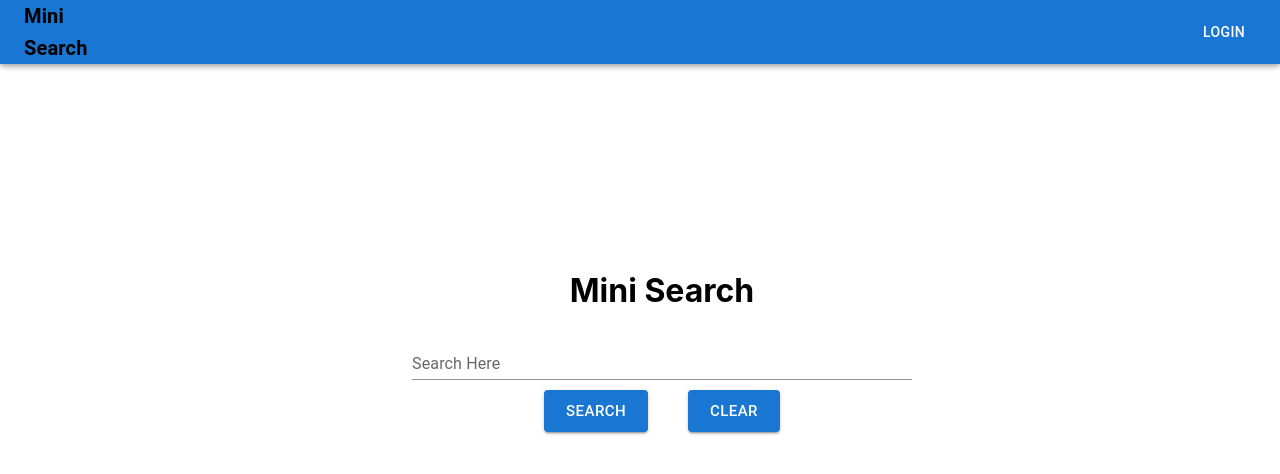
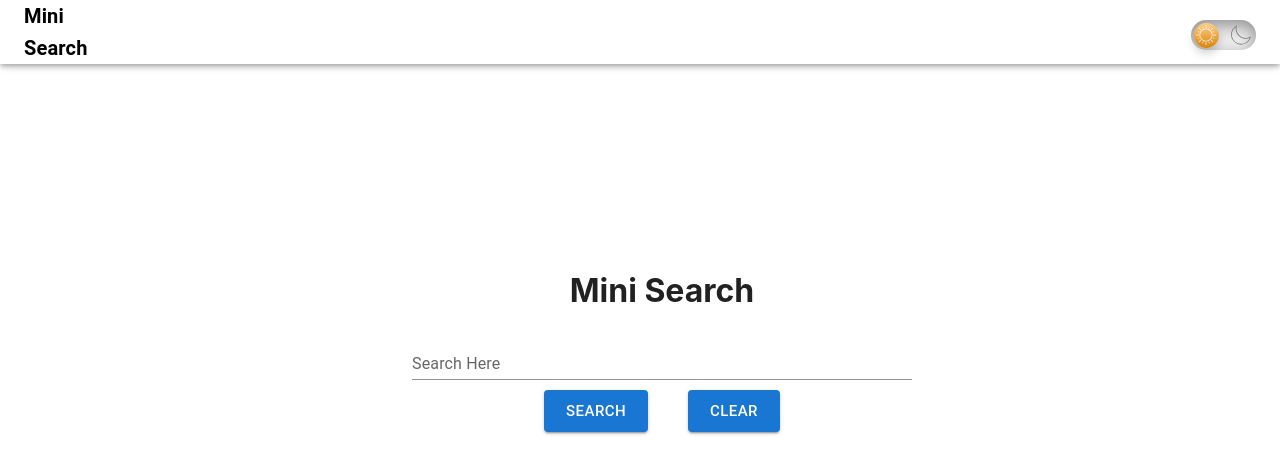
Before and after one commit to elisaia55/Mini-Search, a React (Create React App) app in the folder mini-search-takehome/: page / in a window 1280 px wide. Shown: the top 474 px of the page. Built offline with nearby package versions, Linux system fonts and the light colour scheme; no server answers; the HTML template or start-up script is replaced by a standard one.

Commit message:
added Dark Mode feature

```diff
--- a/mini-search-takehome/src/App.css
+++ b/mini-search-takehome/src/App.css
@@ -14,18 +14,18 @@
 }
 
 .App-header {
-  background-color: #282c34;
+  background-color: var(--body_background);
   min-height: 100vh;
   display: flex;
   flex-direction: column;
   align-items: center;
   justify-content: center;
   font-size: calc(10px + 2vmin);
-  color: white;
+  color: var(--body_color);
 }
 
 .App-link {
-  color: #61dafb;
+  color: var(--link_color);
 }
 
 @keyframes App-logo-spin {
--- a/mini-search-takehome/src/App.js
+++ b/mini-search-takehome/src/App.js
@@ -4,6 +4,8 @@ import {BrowserRouter, Route, Routes} from 'react-router-dom'
 
 import UniversalSearch from './Components/UniversalSearch';
 import ButtonAppBar from './Components/NavigationBar';
+
+
 
 function App() {
   return (
--- a/mini-search-takehome/src/Components/NavigationBar/NavigationBar.css
+++ b/mini-search-takehome/src/Components/NavigationBar/NavigationBar.css
@@ -1,3 +1,9 @@
+.top-nav {
+    background-color: var(--body_background) !important;
+}
+
+/* Back to Top Button styling */
+
 .scroll-to-top {
 
     border: none;
@@ -5,6 +11,7 @@
     font-weight: 600;
     font-size: 14px;
     margin: auto;
+    color: var(--main_font_color);
 }
 
 .scroll-to-top:hover{
@@ -21,3 +28,70 @@
     width: 100%;
     display: flex;
 }
+
+
+/* Dark Mode styling */
+
+.dark_mode_label {
+    width: 65px;
+    height: 30px;
+    position: relative;
+    display: block;
+    background: #ebebeb;
+    border-radius: 200px;
+    box-shadow: inset 0px 5px 15px rgba(0, 0, 0, 0.4),
+        inset 0px -5px 15px rgba(255, 255, 255, 0.4);
+    cursor: pointer;
+    transition: 0.3s;
+}
+.dark_mode_label:after {
+    content: "";
+    width: 25px;
+    height: 25px;
+    position: absolute;
+    top: 3px;
+    left: 3px;
+    background: linear-gradient(180deg, #ffcc89, #d8860b);
+    border-radius: 180px;
+    box-shadow: 0px 5px 10px rgba(0, 0, 0, 0.2);
+    transition: 0.3s;
+}
+.dark_mode_input {
+    width: 0;
+    height: 0;
+    visibility: hidden;
+}
+.dark_mode_input:checked + .dark_mode_label {
+    background: #242424;
+}
+.dark_mode_input:checked + .dark_mode_label:after {
+    left: 62px;
+    transform: translateX(-100%);
+    background: linear-gradient(180deg, #777, #3a3a3a);
+}
+.dark_mode_label:active:after {
+    width: 30px;
+}
+
+.dark_mode_label svg {
+    position: absolute;
+    width: 20px;
+    top: 5px;
+    z-index: 100;
+}
+.dark_mode_label svg.sun {
+    left: 5px;
+    fill: #fff;
+    transition: 0.3s;
+}
+.dark_mode_label svg.moon {
+    left: 40px;
+    fill: #7e7e7e;
+    transition: 0.3s;
+}
+.dark_mode_input:checked + .dark_mode_label svg.sun {
+    fill: #7e7e7e;
+}
+.dark_mode_input:checked + .dark_mode_label svg.moon {
+    fill: #fff;
+}
--- a/mini-search-takehome/src/Components/NavigationBar/index.js
+++ b/mini-search-takehome/src/Components/NavigationBar/index.js
@@ -8,9 +8,37 @@ import IconButton from '@mui/material/IconButton';
 import MenuIcon from '@mui/icons-material/Menu';
 import { useState, useEffect } from 'react';
 import "./NavigationBar.css"
+import { ReactComponent as Sun } from '../../Images/Sun.svg';
+import { ReactComponent as Moon} from '../../Images/Moon.svg'
 
 export default function ButtonAppBar() {
     const [isVisible, setIsVisible] = useState(false)
+
+
+
+    const setDarkMode = () => {
+      document.querySelector("body").setAttribute('data-theme', 'dark');
+      localStorage.setItem('colorSelected', "dark")
+    }
+
+    const setLightMode = () => {
+      document.querySelector("body").setAttribute('data-theme', 'light');
+      localStorage.setItem('colorSelected', "light")
+
+    }
+
+    const colorSelected = localStorage.getItem('colorSelected')
+
+    if (colorSelected === "dark") {
+      setDarkMode()
+    }
+
+const toggleTheme = (e) => {
+  if (e.target.checked) setDarkMode()
+  else setLightMode()
+}
+
+
 
     const showButton = () => {
         if (window.pageYOffset > 300) {
@@ -41,7 +69,7 @@ export default function ButtonAppBar() {
     <Box sx={{ flexGrow: 1 }}>
         <div className='app-bar-header'>
 
-      <AppBar position="fixed" >
+      <AppBar position="fixed" className='top-nav' >
         <Toolbar>
 
           <div className='nav-container'>
@@ -56,7 +84,19 @@ export default function ButtonAppBar() {
               )}
               </div>
 
-          <Button color="inherit">Login</Button>
+              <div className='dark_mode'>
+            <input
+                className='dark_mode_input'
+                type='checkbox'
+                id='darkmode-toggle'
+                onChange={toggleTheme}
+                defaultChecked={colorSelected === "dark"}
+            />
+            <label className='dark_mode_label' for='darkmode-toggle'>
+                <Sun />
+                <Moon />
+            </label>
+        </div>
           </div>
         </Toolbar>
       </AppBar>
--- a/mini-search-takehome/src/Components/UniversalSearch/UniversalSearch.css
+++ b/mini-search-takehome/src/Components/UniversalSearch/UniversalSearch.css
@@ -1,3 +1,15 @@
+
+[type="text"] {
+    color: var(--main_font_color) !important;
+}
+
+[label="Search Here"] {
+    color: var(--main_font_color) !important;
+}
+.main-title {
+    color: var(--main_font_color);
+}
+
 .page-container{
 
     display: flex;
@@ -5,6 +17,7 @@
     align-items: center;
     justify-content: center;
     width: 100%;
+
 
 }
 
@@ -99,7 +112,7 @@ transition: 0.4s;
     align-items: center;
     justify-content: center;
     gap: 9px;
-    color: #333133;
+    color: var(--main_font_color);
 
 
 }
@@ -137,14 +150,14 @@ transition: 0.4s;
 
 .nba-results-container h3 {
     position: relative;
-    color: rgb(26, 26, 26);
+    color: var(--main_font_color);
     font-size: 22px;
     bottom: 20px;
     margin-bottom: -12px;
 }
 
 .nba-results-container p {
-    color: rgb(18, 18, 18);
+    color: var(--secondary_font_color);
     font-size: 16px;
     margin-bottom: 16px;
 }
@@ -180,6 +193,8 @@ transition: 0.4s;
     text-decoration: none;
 }
 
+
+
 .wiki-results {
     position: relative;
     width: 100%;
@@ -199,7 +214,7 @@ transition: 0.4s;
 
 .wiki-results h3 {
     position: relative;
-    color: rgb(26, 26, 26);
+    color: var(--main_font_color);
     font-size: 22px;
     bottom: 20px;
     margin-bottom: -12px;
@@ -207,15 +222,15 @@ transition: 0.4s;
 
 }
 
-.wiki-results p {
-    color: rgb(18, 18, 18);
+.wiki-results p  {
+    color: var(--secondary_font_color);
     font-size: 16px;
     margin-bottom: 16px;
 }
 
 .wiki-results p .searchmatch {
     font-weight: 700;
-    color: #1976d2;
+    color: var(--search_font_color);
 }
 
 .card-icon {
--- a/mini-search-takehome/src/Components/UniversalSearch/index.js
+++ b/mini-search-takehome/src/Components/UniversalSearch/index.js
@@ -63,7 +63,7 @@ function UniversalSearch() {
   const giphySearch = async () => {
     if (!searchQuery) return;
     try {
-      const url = `https://api.giphy.com/v1/gifs/search?api_key=${giphyAPIKEY}&q=${searchQuery}&limit=25&offset=0&rating=g&lang=en&bundle=messaging_non_clips`
+      const url = `https://api.giphy.com/v1/gifs/search?api_key=${giphyAPIKEY}&q=${searchQuery}&limit=22&offset=0&rating=g&lang=en&bundle=messaging_non_clips`
       const response = await fetch(url);
 
       if (!response.ok) {
@@ -106,7 +106,7 @@ function UniversalSearch() {
   return (
     <div className="page-container">
       <div className="text-field-btn-container">
-        <h1>Mini Search</h1>
+        <h1 className="main-title">Mini Search</h1>
         <Box
           component="form"
           sx={{
--- a/mini-search-takehome/src/index.css
+++ b/mini-search-takehome/src/index.css
@@ -1,3 +1,35 @@
+
+:root {
+  height: 100%;
+  width: 100%;
+  --body_background: white;
+  --body_color: white;
+  --link_color: navy;
+  --main_font_color:rgba(0, 0, 0, 0.87);
+  --secondary_font_color: rgba(0, 0, 0, 0.6);
+  --search_font_color:#005f87;
+
+
+}
+
+[data-theme="dark"] {
+  --body_background: #121212;
+  --body_color: rgb(23, 23, 23);
+  --link_color: cyan;
+  --main_font_color: white;
+  --secondary_font_color:rgba(255, 255, 255, 0.7);
+  --search_font_color: #5f8787;
+
+  height: 100%;
+  width: 100%;
+}
+
+* {
+  transition: all 0.3s ease-in-out ;
+}
+
+
+
 body {
   margin: 0;
   font-family: -apple-system, BlinkMacSystemFont, 'Segoe UI', 'Roboto', 'Oxygen',
@@ -5,6 +37,9 @@ body {
     sans-serif;
   -webkit-font-smoothing: antialiased;
   -moz-osx-font-smoothing: grayscale;
+  height: 100vh;
+  width: 100vw;
+  background-color: var(--body_color);
 }
 
 code {
```
Also changed, not shown: mini-search-takehome/src/Images/Moon.svg (added), mini-search-takehome/src/Images/Sun.svg (added).
